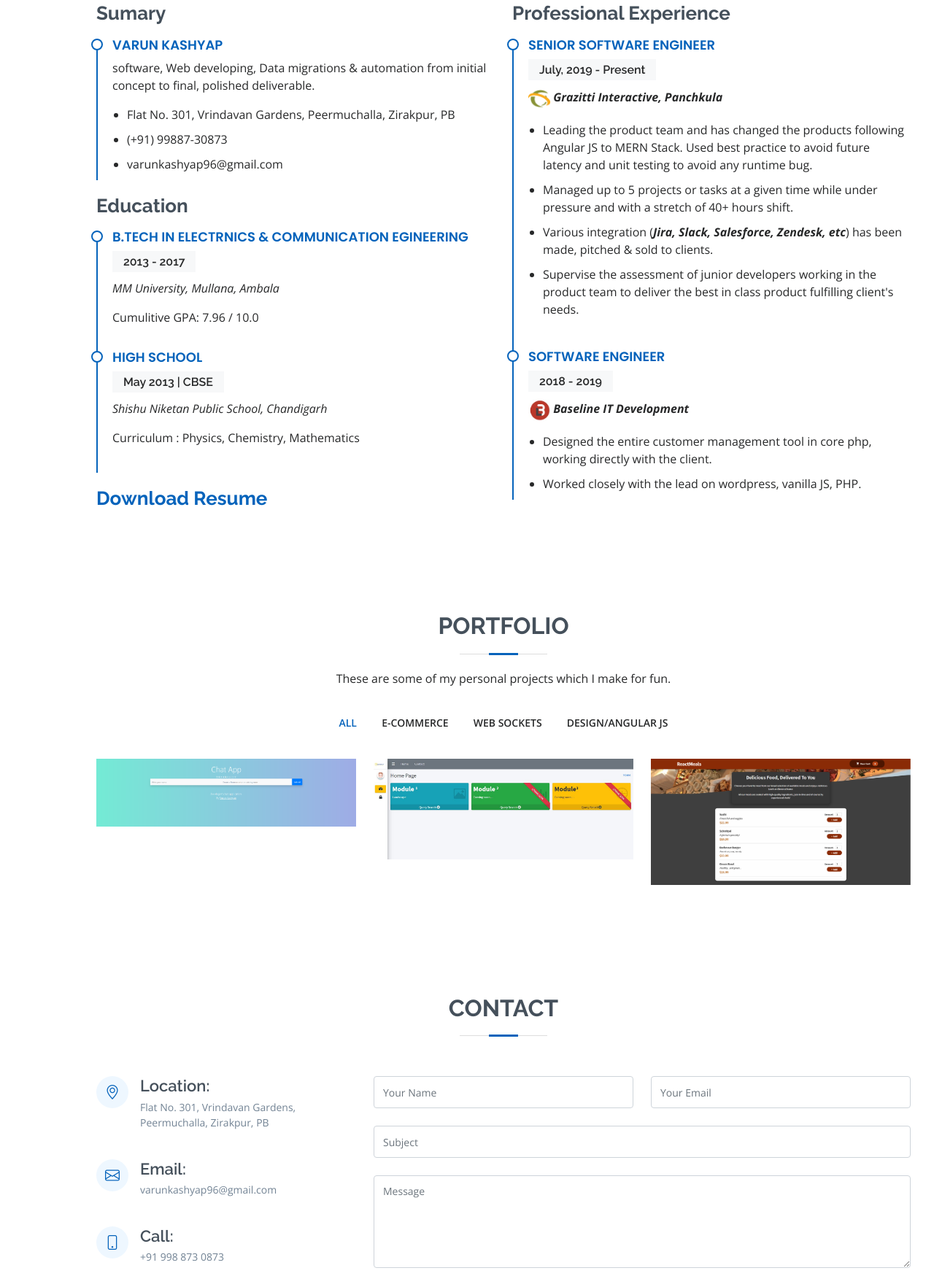
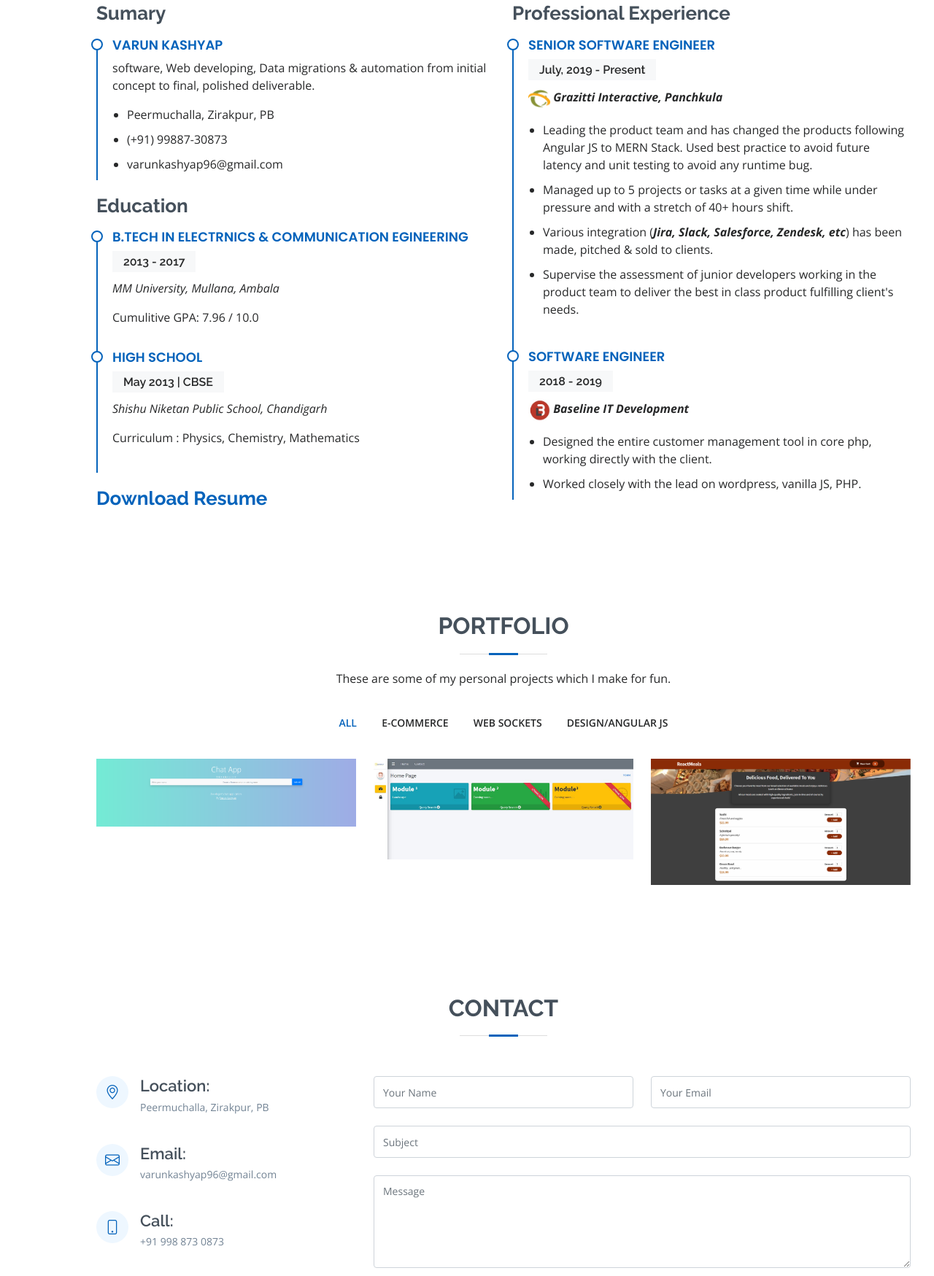
Before and after one commit to VarunKashyap96/varunkashyap96.github.io, a plain HTML site: page index.html in a window 1280 px wide. Shown: the part 2229-3978 px from the top of the page at 73% size. Drawn offline with nearby package versions, Linux system fonts and the light colour scheme.

Commit message:
Address Updated

```diff
--- a/index.html
+++ b/index.html
@@ -189,7 +189,7 @@
             <div class="resume-item pb-0">
               <h4>Varun Kashyap</h4>software, Web developing, Data migrations & automation from initial concept to final, polished deliverable.</em></p>
               <ul>
-                <li>Flat No. 301, Vrindavan Gardens, Peermuchalla, Zirakpur, PB</li>
+                <li>Peermuchalla, Zirakpur, PB</li>
                 <li>(+91) 99887-30873</li>
                 <li>varunkashyap96@gmail.com</li>
               </ul>
@@ -322,7 +322,7 @@
               <div class="address">
                 <i class="bi bi-geo-alt"></i>
                 <h4>Location:</h4>
-                <p>Flat No. 301, Vrindavan Gardens, Peermuchalla, Zirakpur, PB</p>
+                <p>Peermuchalla, Zirakpur, PB</p>
               </div>
 
               <div class="email">
```
